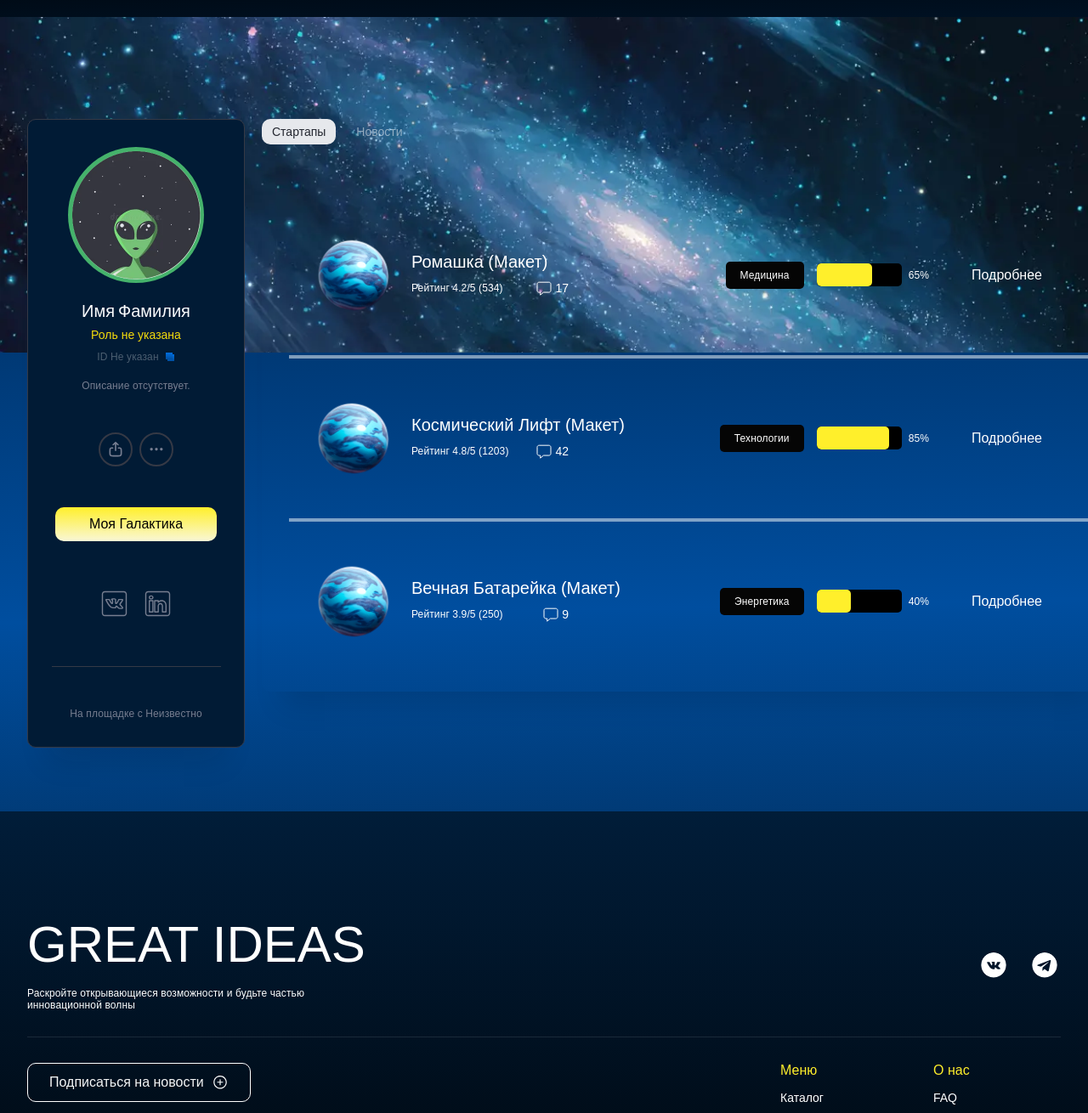
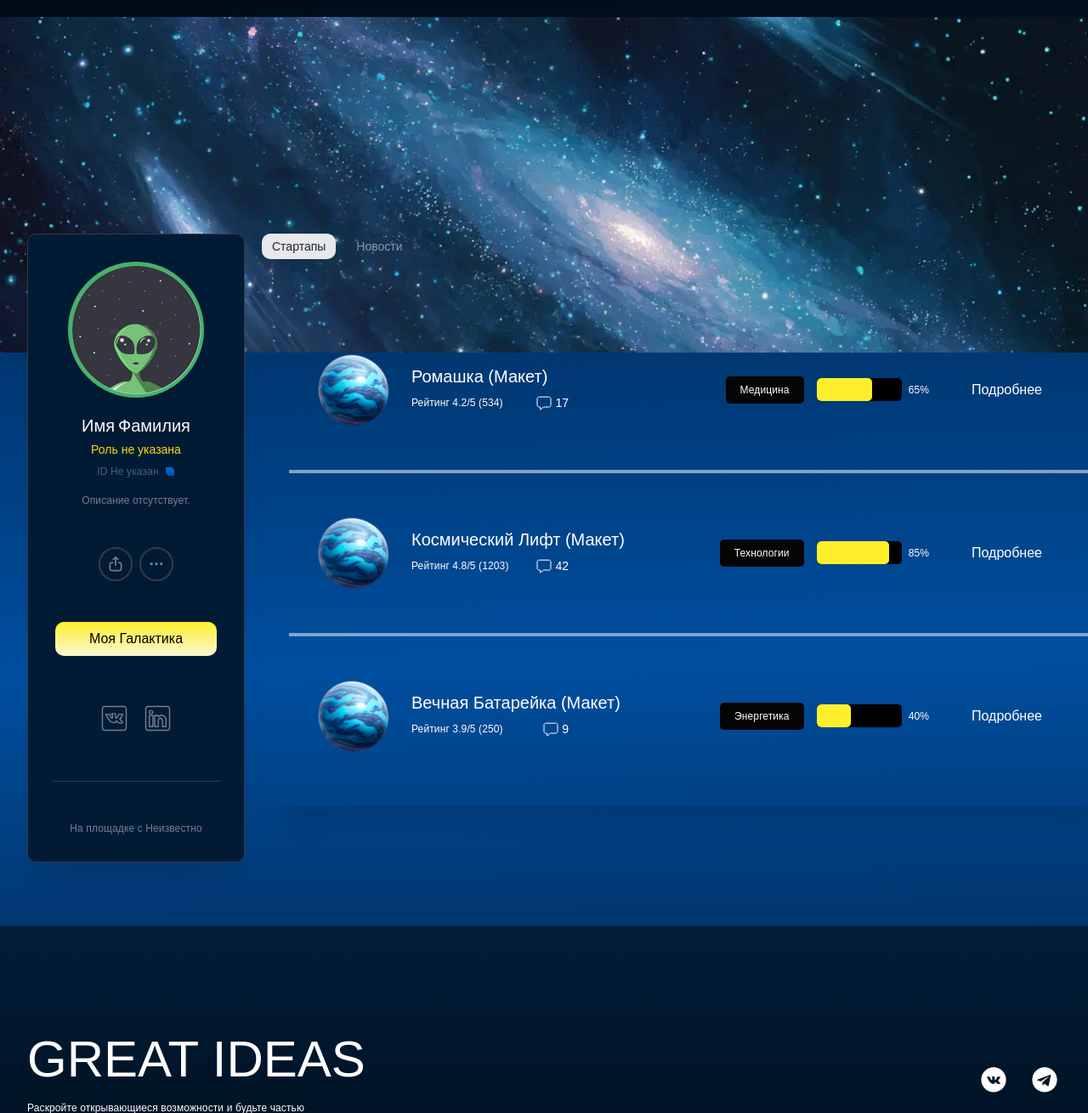
Before and after one commit to Monisarek/startup-platform, a Django app: template accounts/templates/accounts/profile.html in a window 1280 px wide. Shown: the part 94-1404 px from the top of the page at 85% size. Run offline with Django 5.2, Linux system fonts and the light colour scheme; the template is opened without the code that fills it, so the values that code supplies are empty; some libraries are stand-ins or nearby versions; some web fonts are replaced.

Commit message:
Update profile.css

```diff
--- a/static/accounts/css/profile.css
+++ b/static/accounts/css/profile.css
@@ -26,7 +26,7 @@
     justify-content: space-between;
     align-items: flex-start; /* Sidebar and main content will be at the top of this container */
     display: flex;
-    margin-top: -275px; /* Pulls the whole content block up so sidebar/edit button overlap banner */
+    margin-top: -140px; /* Изменено с -275px. Определяет, насколько блок "заезжает" на баннер */
     position: relative;
     z-index: 1; /* Ensure it's above the banner if banner had a z-index or for stacking context */
     gap: 20px;
```
